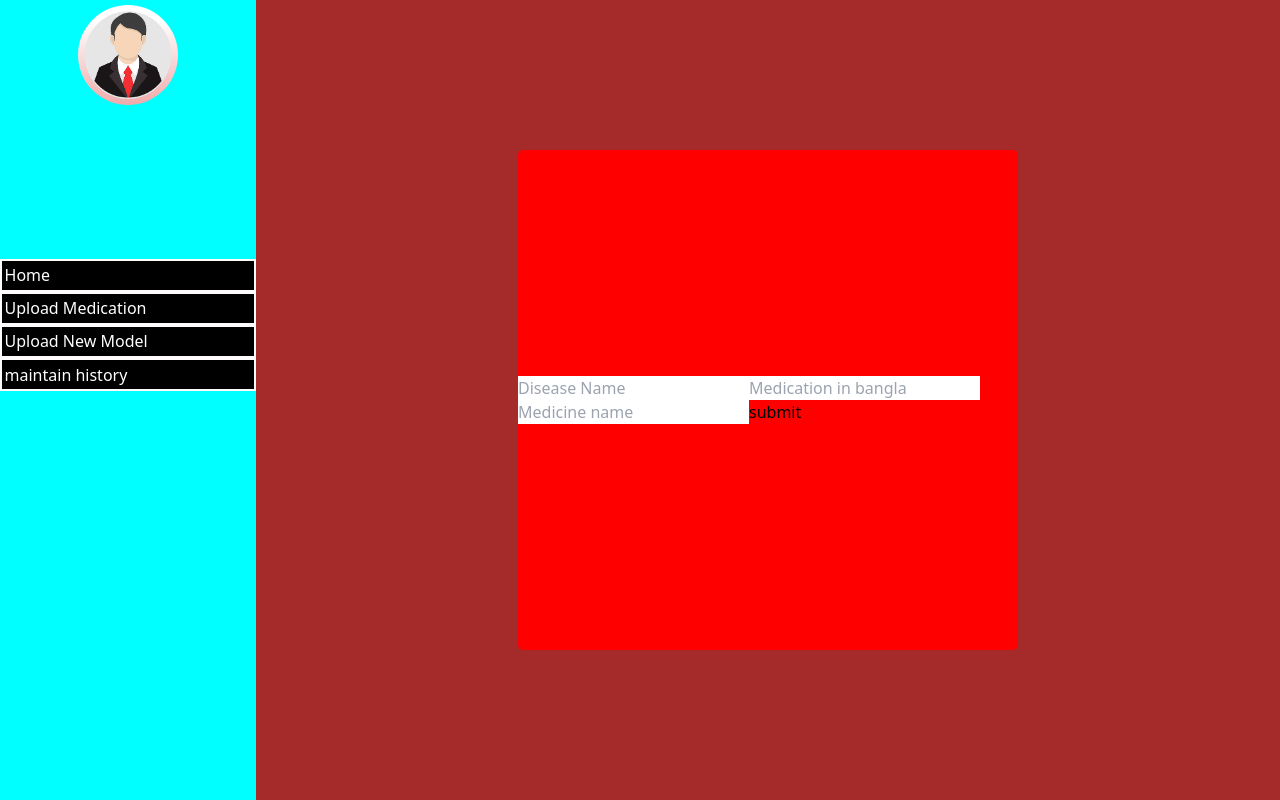
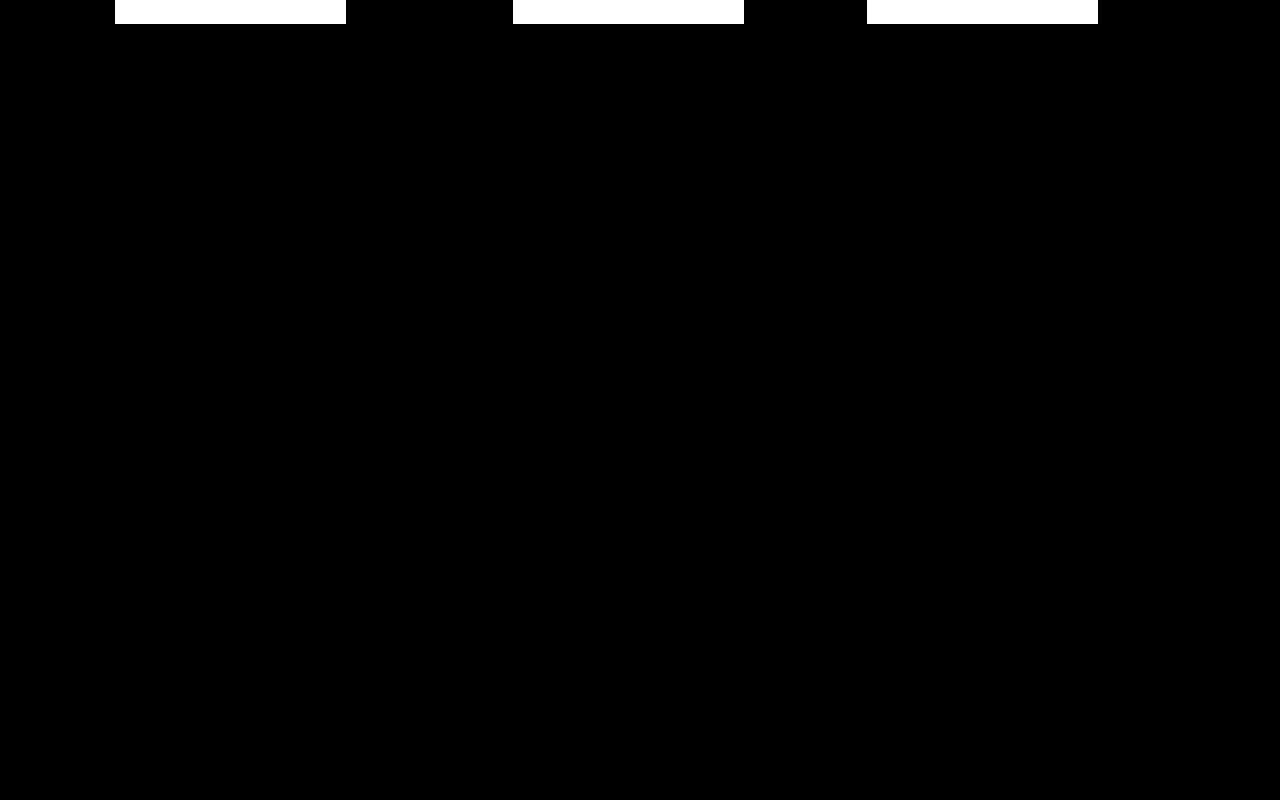
Before and after one commit to samratabduljalil/AgriCareHub, a React (Vite) app in the folder frontend/: page /UpMedication in a window 1280 px wide. Built offline with nearby package versions, Linux system fonts and the light colour scheme.

Commit message:
UpMedication error solved and working fine now

```diff
--- a/frontend/src/Pages/Medication.tsx
+++ b/frontend/src/Pages/Medication.tsx
@@ -20,7 +20,7 @@ axios.get('http://localhost:2000/')
     return(<>
 
     <Navbar></Navbar>
-    <div className="footer"><h1>I am medication{data.map((dication,index)=>{
+    <div className="footer"><h1>I am medication Lorem ipsum dolor, sit amet consectetur adipisicing elit. In modi non illum deserunt odio soluta iusto mollitia enim reiciendis? Cupiditate distinctio quibusdam est, rem enim animi dolorum unde fugit, minus corrupti quia fugiat sit! Expedita sed veritatis neque eos, distinctio dolor assumenda saepe tempore numquam mollitia at. Dicta assumenda sed harum eius. Perferendis pariatur, mollitia ullam aliquid quod vitae eligendi similique totam laborum dignissimos! Delectus quidem dolores amet, et ipsa omnis repellendus? Repellat, modi aperiam? Dolore atque at maxime quod deleniti facilis fuga pariatur velit perspiciatis, debitis, laudantium possimus aliquam, eum sequi sunt sit. A culpa modi dicta illum est.{data.map((dication,index)=>{
 
         return<>{dication.Medication}</>
 
--- a/frontend/src/Pages/UpMedication.css
+++ b/frontend/src/Pages/UpMedication.css
@@ -1,6 +1,6 @@
 .main_med {
     display: flex;
-
+  color: white;
 
 }
 
--- a/frontend/src/Pages/UpMedication.tsx
+++ b/frontend/src/Pages/UpMedication.tsx
@@ -1,62 +1,49 @@
-import './UpMedication.css';
 import React, { useState } from 'react';
 import axios from 'axios';
-import { FormEvent, ChangeEvent } from 'react';
-import Sidebar from '../Component/sidebar';
 
-function UpMedication() {
-    const [formData, setFormData] = useState({
-        Disease_Name: '',
-        Medication_in_bangla: '',
-        Medicine_name: '',
+const UpMedication = () => {
+  const [Disease_Name, setDisease_Name] = useState('');
+  const [Medication_in_bangla, setMedication_in_bangla] = useState('');
+  const [Medicine_name, setMedicine_name] = useState('');
 
+  const handleSubmit = async (e: React.FormEvent<HTMLFormElement>) => {
+    e.preventDefault();
+
+    try {
+      const response = await axios.post('http://localhost:2000/updatemedication', {
+        Disease_Name,
+        Medication_in_bangla,
+        Medicine_name
       });
 
-      const handleChange = (e) => {
-        setFormData({ ...formData, [e.target.name]: e.target.value });
-      };
+      console.log(response.data); // Handle successful submission
+      setDisease_Name('');
+      setMedication_in_bangla('');
+      setMedicine_name('');
 
-      const handleSubmit = async (e) => {
-        e.preventDefault();
-        try {
-          const response = await axios.post('http://localhost:2000/updatemedication', formData);
-          console.log(response.data);
-        } catch (error) {
-          console.error(error);
-        }
-      };
+    } catch (error) {
+      console.error(error);
+      // Handle form submission errors
+    }
+  };
 
-    return (<>
+  return (
+    <form onSubmit={handleSubmit}>
+      <label>
+      Disease_Name:
+        <input type="text" value={Disease_Name} onChange={(e) => setDisease_Name(e.target.value)} />
+      </label>
+      <label>
+      Medication_in_bangla:
+        <input type="text" value={Medication_in_bangla} onChange={(e) => setMedication_in_bangla(e.target.value)} />
+      </label>
+      <label>
+      Medicine_name:
+        <input type="text" value={Medicine_name} onChange={(e) => setMedicine_name(e.target.value)} />
+      </label>
+      <button type="submit">Submit</button>
+    </form>
+  );
+};
 
-        <div className="main_med">
-            <Sidebar />
-            <div className="card_container_med">
-                <div className="card_contain_med">
-                    <div className="card_med">
-                        <form onSubmit={handleSubmit}>
-
-                        <input type="text" name="Disease_Name" id="" placeholder='Disease Name' value={formData.Disease_Name} onChange={handleChange}/>
-                        <input type="text" name="Medication_in_bangla" id="" placeholder='Medication in bangla' value={formData.Medication_in_bangla} onChange={handleChange} />
-                        <input type="text" name="Medicine_name" id="" placeholder='Medicine name' value={formData.Medicine_name} onChange={handleChange} />
-                        <button type="submit">submit</button>
-
-
-                        </form>
-
-                    </div>
-
-                </div>
-
-
-
-
-            </div>
-        </div>
-
-    </>
-    )
-
-
-
-}
-export default UpMedication
+export default UpMedication;
```
Also changed, not shown: frontend/src/Pages/coo.txt (added), 1 other file (tests, documents, lock files or other folders).
